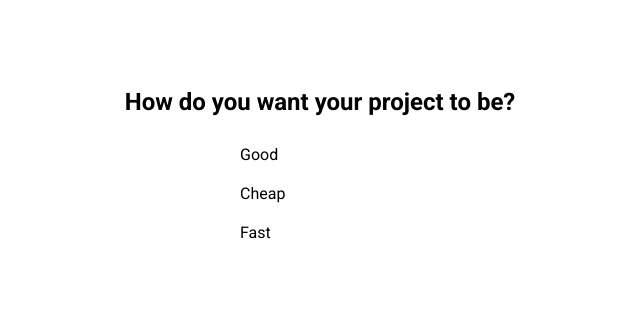
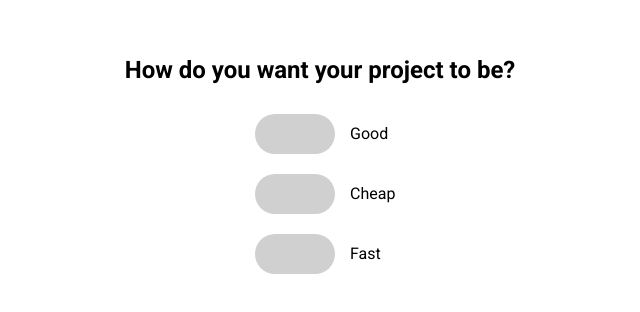
Before and after one commit to o0p/good-cheap-fast, a plain HTML site: page index.html in a window 1280 px wide. Shown: the part 240-552 px from the top of the page, without its empty margins (320-960 px from the left). Drawn offline with Linux system fonts and the light colour scheme.

Commit message:
Add .label style

```diff
--- a/style.css
+++ b/style.css
@@ -25,3 +25,13 @@ body {
 .toggle {
 visibility: hidden;
 }
+
+.label {
+    background-color: #d0d0d0;
+    border-radius: 3.125rem;
+    cursor: pointer;
+    display: inline-block;
+    margin: 0 0.9375rem 0;
+    width: 5rem;
+    height: 2.5rem;
+}
```
